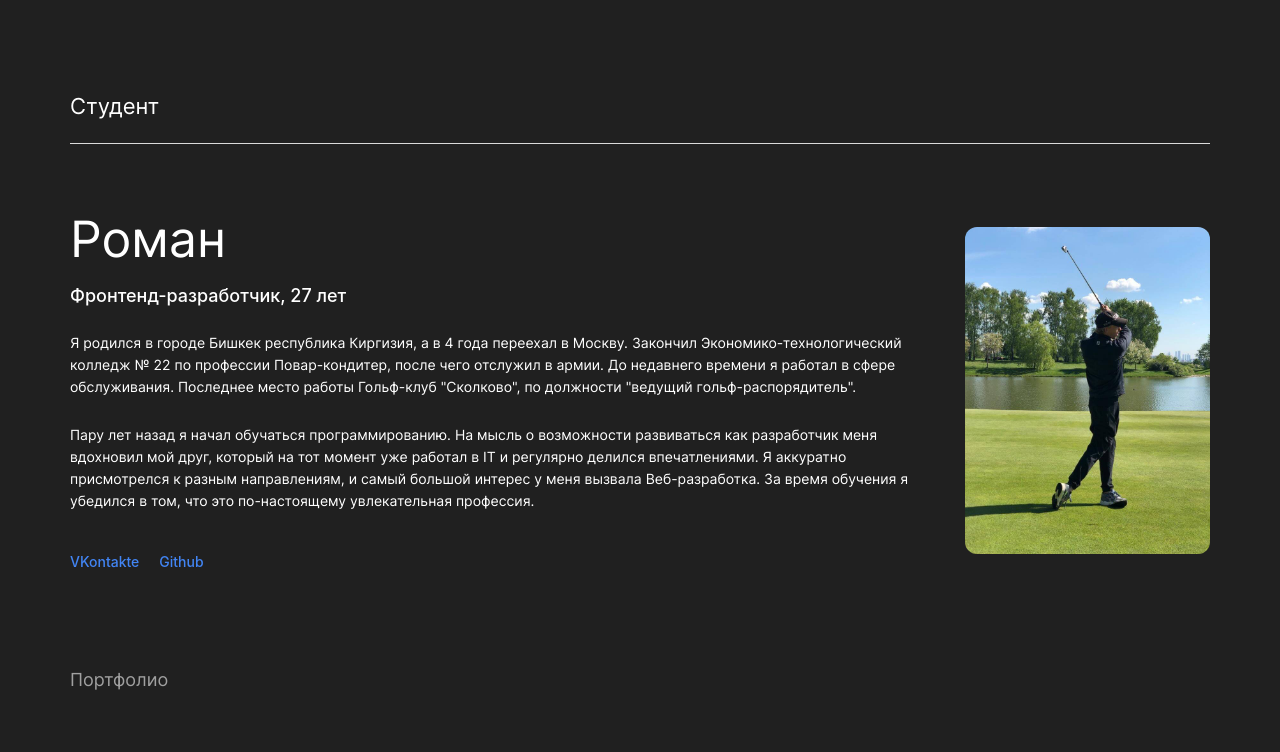
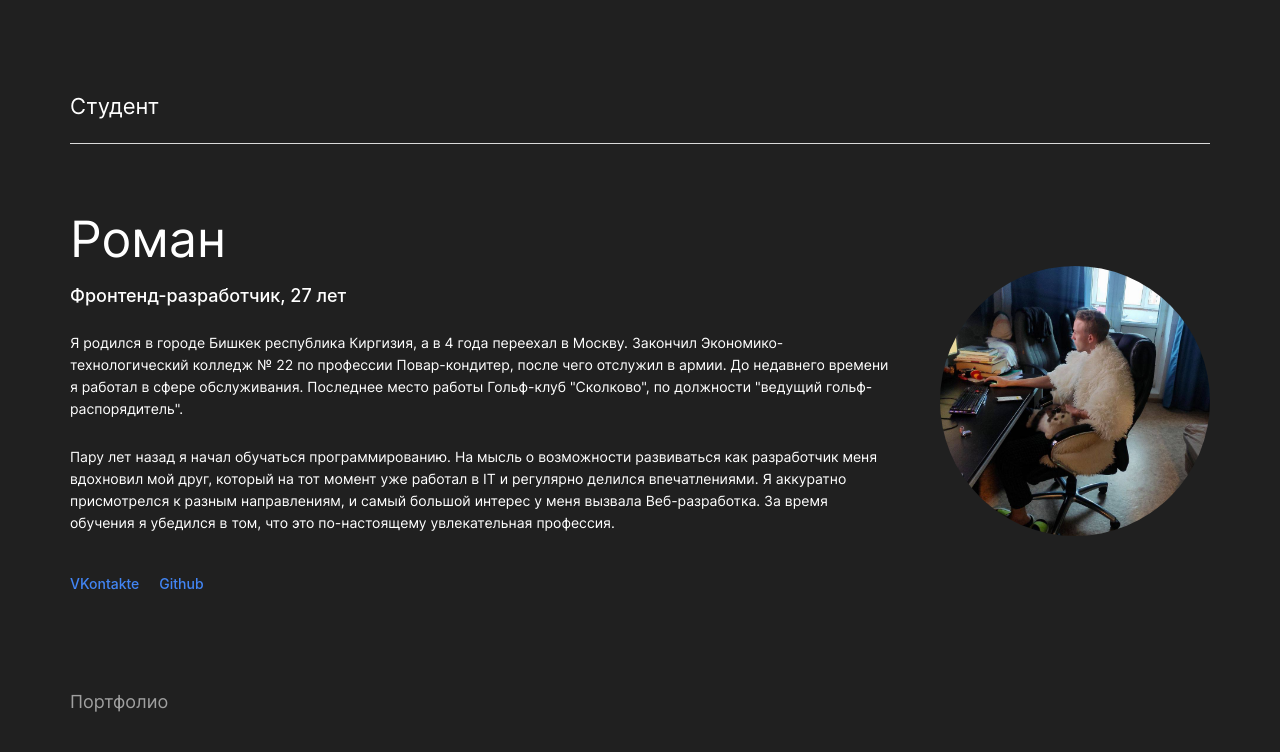
Before and after one commit to BeellCranel/movies-explorer-frontend, a React (Create React App) app: page / in a window 1280 px wide. Shown: the part 1784-2536 px from the top of the page. Built offline with nearby package versions, Linux system fonts and the light colour scheme; a web font is replaced by a local one.

Commit message:
feat: changed search form"s behavior

```diff
--- a/public/index.html
+++ b/public/index.html
@@ -5,22 +5,11 @@
     <link rel="icon" href="../src/images/logo.svg" />
     <meta name="viewport" content="width=device-width, initial-scale=1" />
     <meta name="theme-color" content="#000000" />
-    <meta name="description" content="Portfolio" />
+    <meta name="description" content="Roman Dergach - Frontend developer, Portfolio" />
     <meta name="keywords" content="Портфолио, пэт проект, фильмы" />
-    <title>Дипломка</title>
+    <title>Roman Dergach - Frontend developer</title>
   </head>
   <body>
-    <noscript>You need to enable JavaScript to run this app.</noscript>
     <div id="root"></div>
-    <!--
-      This HTML file is a template.
-      If you open it directly in the browser, you will see an empty page.
-
-      You can add webfonts, meta tags, or analytics to this file.
-      The build step will place the bundled scripts into the <body> tag.
-
-      To begin the development, run `npm start` or `yarn start`.
-      To create a production bundle, use `npm run build` or `yarn build`.
-    -->
   </body>
 </html>
--- a/src/components/MainPageHeader/MainPageHeader.scss
+++ b/src/components/MainPageHeader/MainPageHeader.scss
@@ -33,7 +33,7 @@
     text-align: center;
     font-size: 29px;
     line-height: 37px;
-    font-weight: 400;
+    font-weight: 600;
     letter-spacing: -0.04em;
     margin: 0;
     padding: 0 0 212px;
--- a/src/components/SearchForm/SearchForm.scss
+++ b/src/components/SearchForm/SearchForm.scss
@@ -56,6 +56,20 @@
       padding: 0 16px;
       background-color: #2f2f2f;
       width: calc(100% - 80px);
+
+      &:-webkit-autofill {
+        padding: 0 16px;
+        box-shadow: inset 0 0 0 50px #2f2f2f;
+        -webkit-text-fill-color: #fff;
+        border: 5px solid #2f2f2f;
+      }
+
+      &:focus {
+        padding: 0 16px;
+        outline: 0;
+        outline-offset: 0;
+        border: 5px solid #2f2f2f;
+      }
 
       @media screen and (min-width: 624px) {
         padding: 0 22px;
--- a/src/components/Student/Student.js
+++ b/src/components/Student/Student.js
@@ -1,5 +1,5 @@
 import "./Student.scss";
-import foto from "../../images/optimized/golfer.jpg";
+import photo from "../../images/optimized/киса.jpg";
 
 function Student() {
   return (
@@ -8,8 +8,8 @@ function Student() {
 
       <section className="student__about">
         <img
-          className="student__about_foto"
-          src={foto}
+          className="student__about_photo"
+          src={photo}
           alt="Фотография автора"
         />
         <div className="student__about_img-caption">
--- a/src/components/Student/Student.scss
+++ b/src/components/Student/Student.scss
@@ -60,20 +60,28 @@
       flex-direction: column;
     }
 
-    &_foto {
+    &_photo {
+      display: block;
       align-self: center;
-      max-width: 292px;
-      max-height: 352px;
-      border-radius: 12px;
+      min-width: 292px;
+      width: 292px;
+      min-height: 292px;
+      height: 292px;
+      border-radius: 50%;
+      object-fit: cover;
 
       @media screen and (min-width: 624px) {
-        max-width: 255px;
-        max-height: 307px;
+        min-width: 255px;
+        width: 255px;
+        min-height: 255px;
+        height: 255px;
       }
 
       @media screen and (min-width: 806px) {
-        max-width: 270px;
-        max-height: 327px;
+        min-width: 270px;
+        width: 270px;
+        min-height: 270px;
+        height: 270px;
       }
     }
 
@@ -123,7 +131,7 @@
       @media screen and (min-width: 624px) {
         font-size: 14px;
         line-height: 22px;
-        padding-top:  26px;
+        padding-top: 26px;
       }
     }
 
@@ -147,7 +155,7 @@
 
     &_link {
       text-decoration: none;
-      color: #4285F4;
+      color: #4285f4;
       font-size: 14px;
       line-height: 17px;
       font-weight: 500;
@@ -198,7 +206,7 @@
 
     &_link {
       text-decoration: none;
-      color: #4285F4;
+      color: #4285f4;
       @extend %title-styles;
       line-height: 28px;
 
```
Also changed, not shown: src/components/MainPageHeader/MainPageHeader.js (+8 -2 lines), src/images/optimized/киса.jpg (added).
